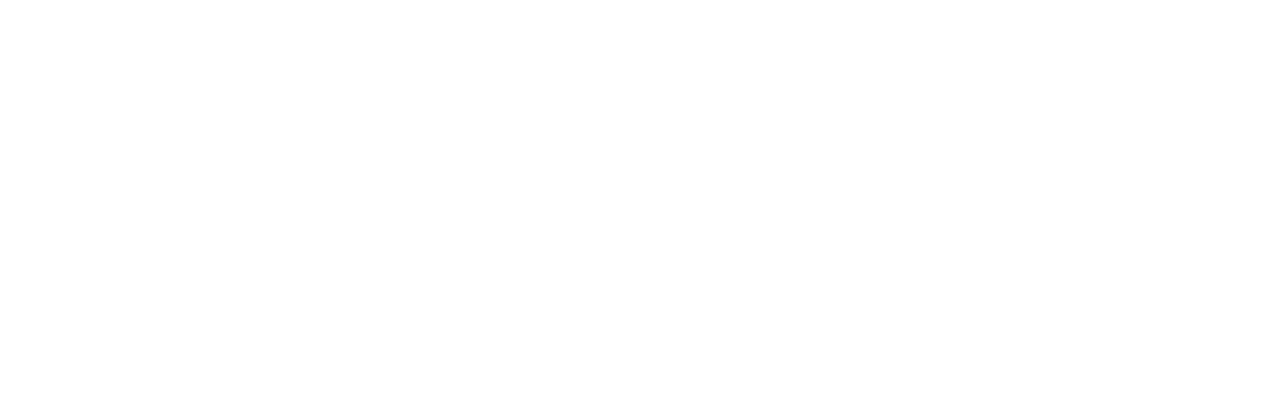
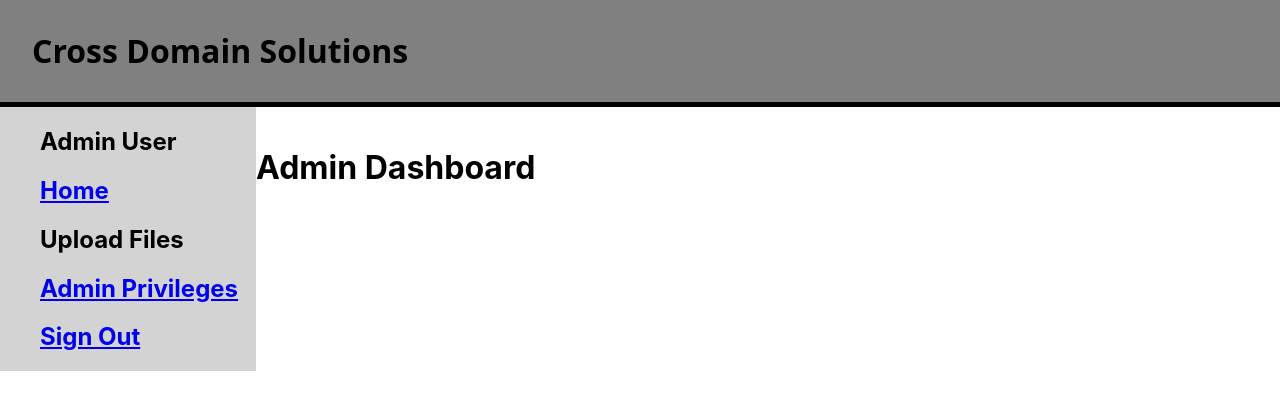
Before and after one commit to ShrivenSoul/File-Transport-Management-System, a React (Create React App) app: page /admin in a window 1280 px wide. Before the commit this address had no page. Shown: the top 410 px of the page. Built offline with nearby package versions, Linux system fonts and the light colour scheme; what aws-amplify would draw is missing.

Commit message:
added admin page, and hyperlinks to it

```diff
--- /dev/null
+++ b/src/AdminPage.js
@@ -0,0 +1,53 @@
+import React from "react";
+import { Link } from "react-router-dom";
+import "./LandingPage.css";
+
+function AdminPage() {
+  return (
+    <>
+      <header>
+        <div>
+          <h1>Cross Domain Solutions</h1>
+        </div>
+      </header>
+
+      <nav>
+        <ul>
+          <h2>Admin User</h2>
+        </ul>
+
+        <ul>
+          <li>
+            <Link to="/home">
+              <h2>Home</h2>
+            </Link>
+          </li>
+        </ul>
+
+        <ul>
+          <h2>Upload Files</h2>
+        </ul>
+
+        <ul>
+            <Link to="/admin">
+                <h2>Admin Privileges</h2>
+            </Link>
+        </ul>
+
+        <ul>
+          <li>
+            <Link to="/CDS-capstone">
+              <h2>Sign Out</h2>
+            </Link>
+          </li>
+        </ul>
+      </nav>
+
+      <div style={{ marginLeft: "200px", padding: "20px" }}>
+        <h1>Admin Dashboard</h1>
+      </div>
+    </>
+  );
+}
+
+export default AdminPage;
--- a/src/LandingPage.js
+++ b/src/LandingPage.js
@@ -15,7 +15,7 @@
         </ul>
         <ul>
             <li>
-                 <Link to="/CDS-capstone">
+                 <Link to="/home">
              <h2>Home</h2>
                 </Link>
             </li>
@@ -24,8 +24,12 @@
             <h2>Upload Files</h2>
         </ul>
         <ul>
+    <li>
+        <Link to="/admin">
             <h2>Admin Privileges</h2>
-        </ul>
+        </Link>
+    </li>
+</ul>
         <ul>
             <li>
                  <Link to="/CDS-capstone">
--- a/src/index.js
+++ b/src/index.js
@@ -4,6 +4,7 @@
 import './index.css';
 import App from './App';
 import LandingPage from './LandingPage';
+import AdminPage from "./AdminPage";
 import reportWebVitals from './reportWebVitals';
 
 import { Amplify } from "aws-amplify";
@@ -18,6 +19,7 @@
       <Routes>
         <Route path="/CDS-capstone" element={<App/>}/>
         <Route path="/home" element={<LandingPage/>}/>
+        <Route path="/admin" element={<AdminPage />} />
       </Routes>
     </Router>
   </React.StrictMode>
```
